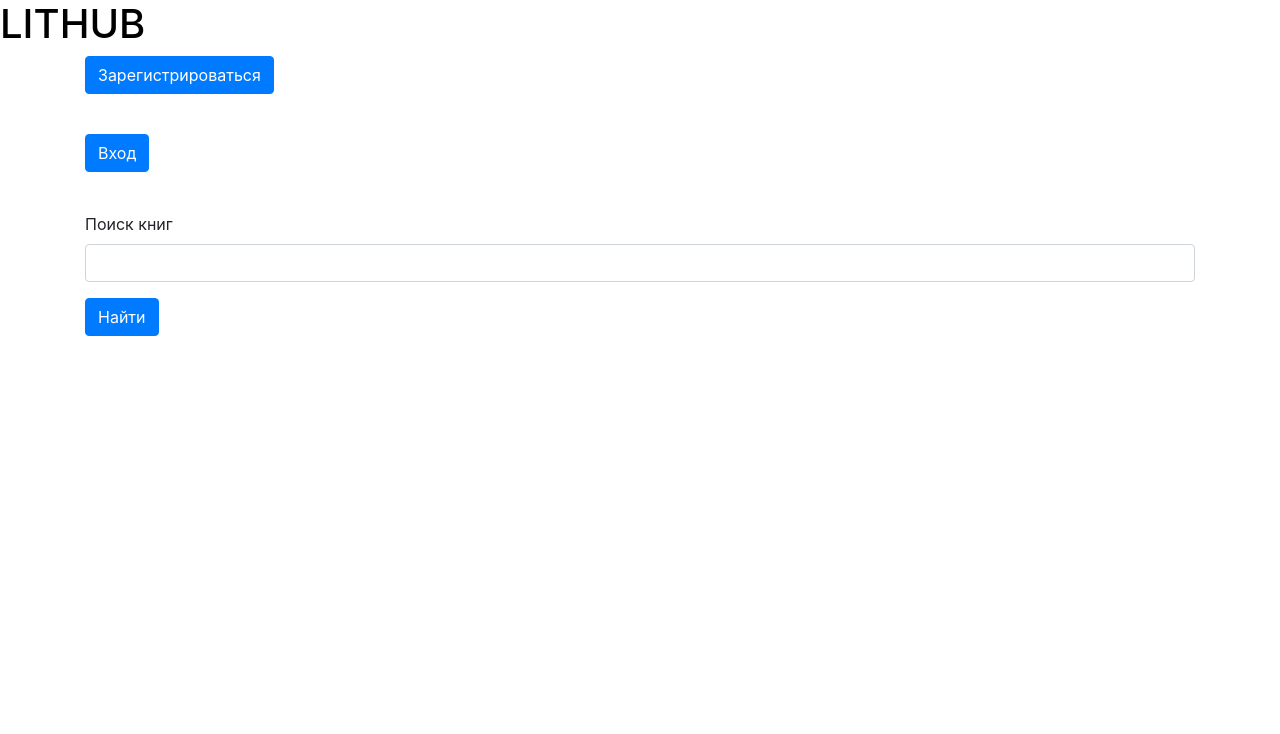
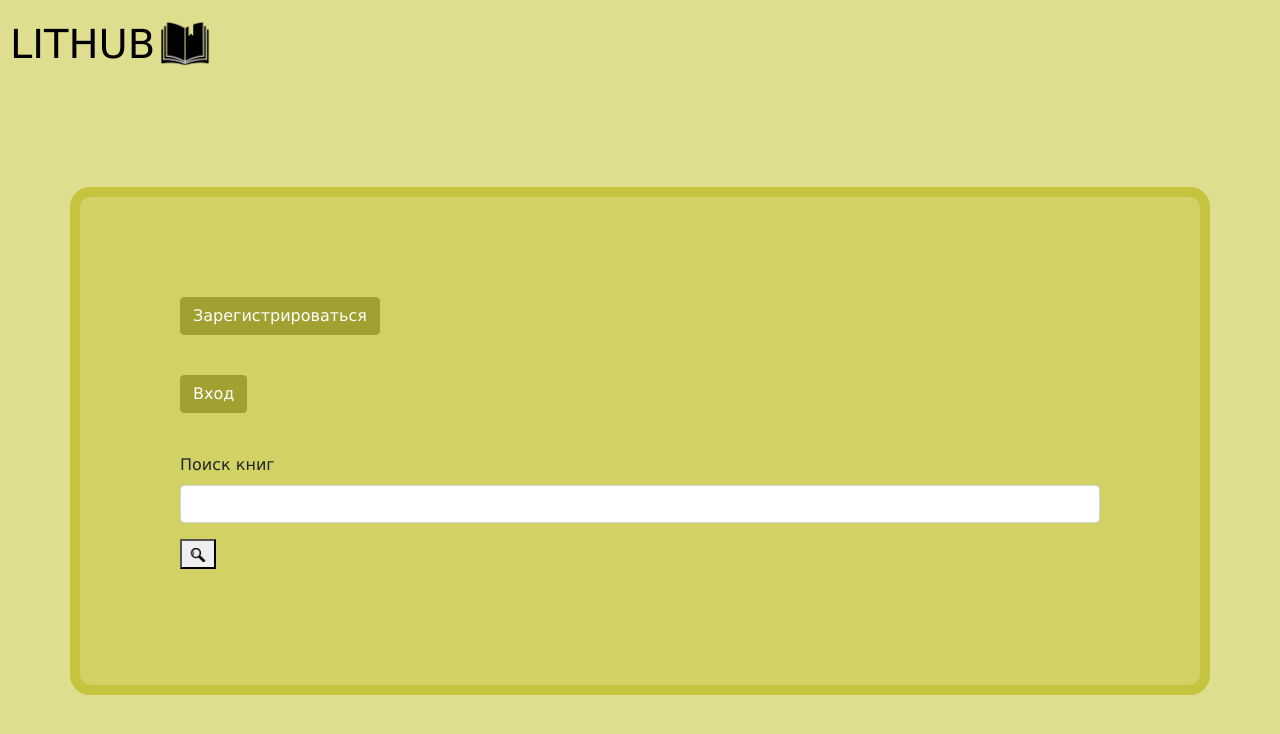
Before and after one commit to Keker-dev/LIB_HUB, a Flask app: page / in a window 1280 px wide. Shown: the top 734 px of the page. Run offline with Flask 3, Linux system fonts and the light colour scheme; some libraries are stand-ins or nearby versions.

Commit message:
Html(зародыш)

```diff
--- a/forms/main_page.py
+++ b/forms/main_page.py
@@ -9,4 +9,4 @@ class MainPageForm(FlaskForm):
     profile = SubmitField('Профиль')
     add_book = SubmitField("Добавить книгу")
     search = StringField("Поиск книг")
-    search_submit = SubmitField("Найти")
+    search_submit = SubmitField("")
--- a/main.py
+++ b/main.py
@@ -1,4 +1,6 @@
 from idlelib.searchengine import search_reverse
+
+from jinja2.ext import debug
 
 from data.db_session import create_session, global_init
 from data.users import User
@@ -47,7 +49,7 @@ def main_page():
         else:
             return render_template("main_page.html", title="LIBHUB", name=usr_name, form=form,
                                    message="Такой книги не найдено.")
-    return render_template("main_page.html", title="LIBHUB", name=usr_name, form=form)
+    return render_template("main_page.html", title="LIBHUB", name=usr_name, form=form, debug=True)
 
 
 @app.route("/register", methods=["POST", "GET"])
--- a/static/css/style.css
+++ b/static/css/style.css
@@ -1,3 +1,7 @@
+.inv{
+    margin-top: 20px;
+    margin-left: 10px;
+}
 .inv a {
     color: #000000;
     text-decoration: none;
@@ -17,3 +21,37 @@ nav ul li {
     display: inline;
     margin: 0 10px;
 }
+body{
+    background: #dede8e;
+    font-family: "Verdana", sans-serif;
+}
+.container{
+    margin-top: 100px;
+    padding: 100px;
+    background-color: #d1d164;
+    border: 10px solid #c4c43f;
+    border-radius: 20px;
+}
+.navigation{
+    display: inline;
+}
+.header_block{
+    display:inline-block;
+}
+.book{
+    margin-bottom: 20px
+}
+.btn{
+    background-color: #a1a132;
+    border-color: #a1a132;
+}
+.btn:hover{
+    background-color: #787825;
+    border-color: #787825;
+}
+.search:hover{
+    border-color: #787825
+}
+.searchbtn{
+
+}
--- a/templates/base.html
+++ b/templates/base.html
@@ -12,7 +12,12 @@
 </head>
 <body>
 <!-- Begin page content -->
-<h1 class="inv"><a href="/">LITHUB</a></h1>
+<header class="navigation">
+    <h1 class="inv header_block"><a href="/">LITHUB</a></h1>
+    <a href="/">
+       <img src="../static/images/book.png" width="50" class="header_block book">
+    </a>
+</header>
 <main role="main" class="container">
     {% block content %}{% endblock %}
 </main>
--- a/templates/main_page.html
+++ b/templates/main_page.html
@@ -14,9 +14,9 @@
     <br>
     <p>
         {{ form.search.label }}
-        {{ form.search(class="form-control") }}
+        {{ form.search(class="form-control search") }}
     </p>
-    <p>{{ form.search_submit(type="submit", class="btn btn-primary") }}</p><br>
+    <button type="submit" class="searchbtn"><img src="../static/images/search.png" width="20"></button><br>
     <ul>
         {% for book in search_results %}
         <li class="inv"><a href="/book/{{ book.name }}">{{ book.name }}</a></li>
```
Also changed, not shown: db/main.db, static/images/book.png (added), static/images/search.png (added).
